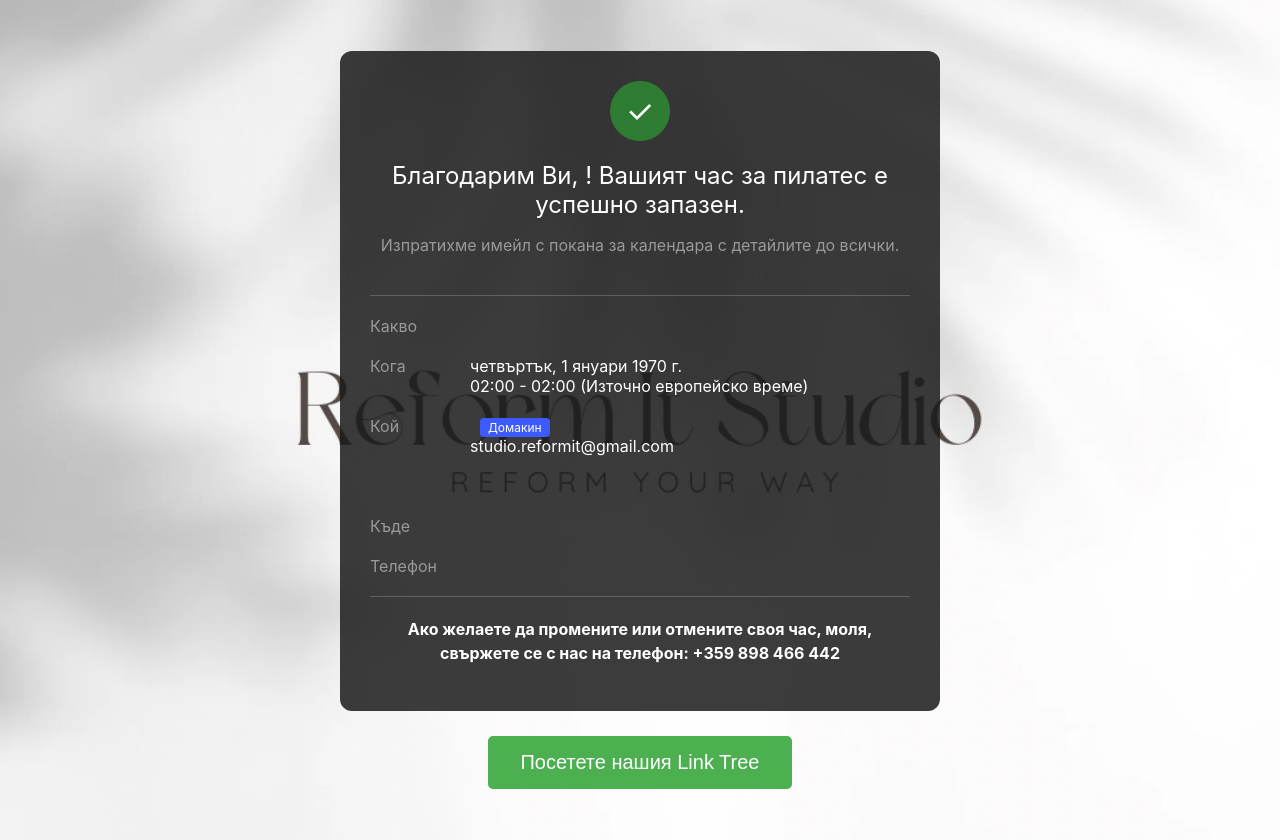
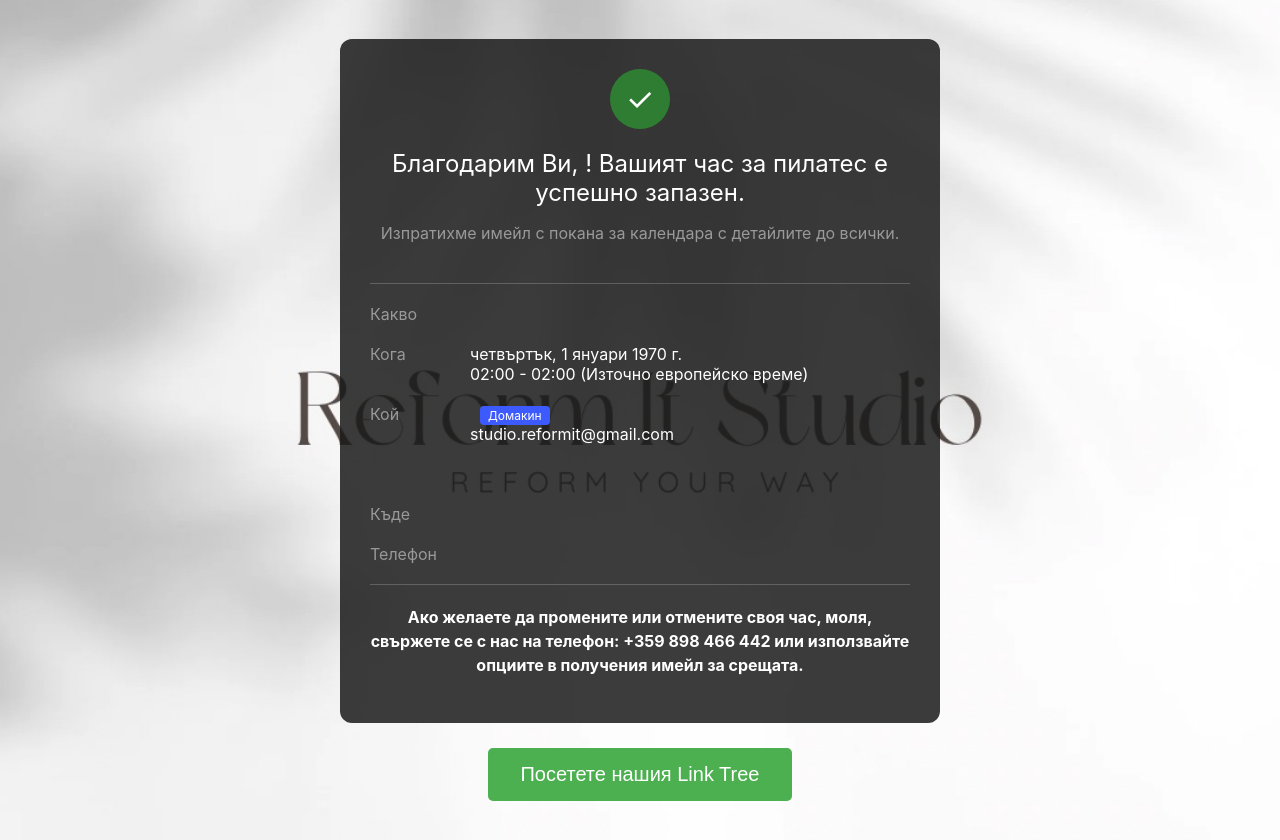
Before and after one commit to 1whit3r0se/reformit-studio, a plain HTML site: page confirmation.html in a window 1280 px wide. Drawn offline with Linux system fonts and the light colour scheme.

Commit message:
enhance confirmation

```diff
--- a/confirmation.html
+++ b/confirmation.html
@@ -171,7 +171,7 @@
 
             <div class="divider"></div>
             <p class="note">
-                Ако желаете да промените или отмените своя час, моля, свържете се с нас на телефон: +359 898 466 442
+                Ако желаете да промените или отмените своя час, моля, свържете се с нас на телефон: +359 898 466 442 или използвайте опциите в получения имейл за срещата.
             </p>
         </div>
 
```
